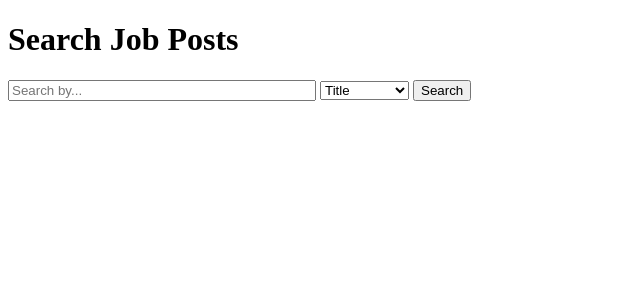
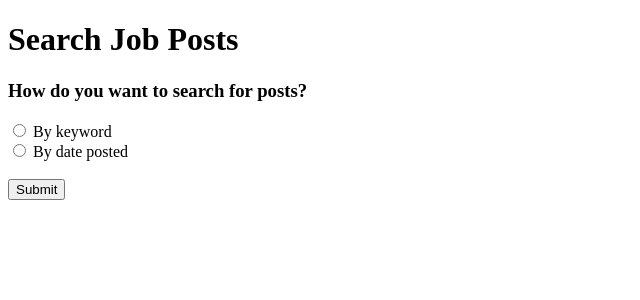
Before and after one commit to jthomas-25/cpsc-430-outreach, a Django app: page /posts/search/ in a window 1280 px wide. Shown: the part 68-368 px from the top of the page, without its empty margins (0-640 px from the left). Run offline with Django 3.2, Linux system fonts and the light colour scheme; the visitor is signed in with stand-in values (Sample User, id 1).

Commit message:
add date_posted field to post model and add ability to search for posts within a specific date range

```diff
--- a/outreach/outreach_project/posts/models.py
+++ b/outreach/outreach_project/posts/models.py
@@ -4,13 +4,17 @@ from django.db.models.deletion import CASCADE
 from django.db.models.fields.related import ForeignKey
 from django.urls import reverse
 from django.conf import settings
+from django.utils import timezone
+import datetime
 
 # Create your models here.
 class Post(models.Model):
     title = models.CharField(max_length=50)
     description = models.TextField()
     status = models.CharField(max_length=10, default="pending", editable=False)
-    user_id = models.ForeignKey(settings.AUTH_USER_MODEL,on_delete=CASCADE, related_name="posts",editable=False)
+    user_id = models.ForeignKey(settings.AUTH_USER_MODEL, null=True, on_delete=CASCADE, related_name="posts", editable=False)
+    #date_posted = models.DateTimeField(default=timezone.now)
+    date_posted = models.DateField(default=datetime.date.today, editable=False)
 
     def __str__(self):
         return self.title
--- a/outreach/outreach_project/posts/static/posts/search_posts.css
+++ b/outreach/outreach_project/posts/static/posts/search_posts.css
@@ -1,16 +1,3 @@
-#logo {
-    display: inline;
-    margin-right: 70%;
-}
-
-#home {
-    margin-right: 5%;
-}
-
 #search-bar {
     width: 300px;
 }
-
-#post-link {
-    text-decoration: none;
-}
--- a/outreach/outreach_project/posts/templates/posts/post_detail.html
+++ b/outreach/outreach_project/posts/templates/posts/post_detail.html
@@ -1,10 +1,9 @@
 {% include "header.html" %}
 <h1>{{request.session.email}}</h1>
-<h2><a href="/posts/">All Posts</a></h2>
 <h1>{{post_detail.title}}</h1>
 {{post_detail.description}}
 <br><br>
-{% if user.id == post_detail.user_id_id or user.is_admin%}
+{% if user.id == post_detail.user_id_id or user.is_admin %}
   <form method="post">
     <!--protect against cross-site request forgeries-->
     {% csrf_token %}
--- a/outreach/outreach_project/posts/templates/posts/search_posts.html
+++ b/outreach/outreach_project/posts/templates/posts/search_posts.html
@@ -6,12 +6,29 @@
   </head>
   <body>
 
+    {% include "header.html" %}
 
-{% include "header.html" %}
     <h1>Search Job Posts</h1>
+
+    <h3>How do you want to search for posts?</h3>
     <form method="post">
       <!--protect against cross-site request forgeries-->
       {% csrf_token %}
+      <input type="radio"
+             id="keyword"
+             name="search-type"
+             value="Keyword"
+             {% if searchType == "Keyword" %} checked {% endif %}>
+      <label for="keyword">By keyword</label><br>
+      <input type="radio"
+             id="date-posted"
+             name="search-type"
+             value="Date Posted"
+             {% if searchType == "Date Posted" %} checked {% endif %}>
+      <label for="date-posted">By date posted</label><br><br>
+      <input type="submit" name="Submit" value="Submit"><br><br>
+
+      {% if showSearchBar %}
         <div className="search-bar">
           <!--
           <input type="text" id="search-bar" placeholder="Search by title..." value="" onkeypress="handleUpdate()">
@@ -20,28 +37,64 @@
                  id="search-bar"
                  name="q"
                  placeholder="Search by..."
-               value="{% if searchButtonClicked %}{{ query }}{% endif %}">
+                 value="{% if searchButtonClicked %}{{query}}{% endif %}">
           <select name="filter" id="filter">
-          <option name="title" value="title" {% if selected == "title" %} selected {% endif %}>Title</option>
-          <option name="description" value="description" {% if selected == "description" %} selected {% endif %}>Description</option>
+            <option name="select-keyword"
+                    value="select-keyword"
+                    {% if selected == "select-keyword" %} selected {% endif %}
+            >
+            --Select Keyword--
+            </option>
+            <option name="title"
+                    value="title"
+                    {% if selected == "title" %} selected {% endif %}
+            >
+            Title
+            </option>
+            <option name="description"
+                    value="description"
+                    {% if selected == "description" %} selected {% endif %}
+            >
+            Description
+            </option>
           </select>
-        <input type="submit" name="Search" value="Search">
+          <input type="hidden" name="search-type" value={{searchType}}>
+          <input type="submit" name="Search" value="Search"><br><br>
         </div>
+      {% elif showDateRange %}
+        <div className="daterange">
+          <label for="datefrom">From:</label>
+          <input type="date"
+                 id="datefrom"
+                 name="datefrom"
+                 value="{{dateFrom}}"
+                 min="{{launchDate}}"
+                 max="{{currentDate}}"
+          >
+          <label for="dateto">To:</label>
+          <input type="date"
+                 id="dateto"
+                 name="dateto"
+                 value="{{dateTo}}"
+                 min="{{launchDate}}"
+                 max="{{currentDate}}"
+          >
+          <input type="submit" name="Search" value="Search"><br><br>
+        </div>
+      {% endif %}
     </form>
+    {% if searchButtonClicked %}
       <ul id="results">
-      {% if searchButtonClicked %}
         {% for post in posts %}
-          {% if post.status == "active" %}
-            <li id="post">
-              <a href="/posts/{{post.id}}/">{{ post.title }} -- Description: {{ post.description }}</a>
+            <li id="post" name="post">
+              <a href="/posts/{{post.id}}/">{{post.title}} -- Description: {{post.description}} -- Date posted: {{ post.date_posted}}</a>
             </li>
             <br>
-          {% endif %}
         {% empty %}
           <p>No matches found.</p>
         {% endfor %}
+      </ul>
     {% endif %}
-    </ul>
 
   </body>
 </html>
--- a/outreach/outreach_project/posts/views.py
+++ b/outreach/outreach_project/posts/views.py
@@ -1,12 +1,13 @@
 from django.contrib.auth import login
+from django.contrib.auth.decorators import login_required
+from django.contrib.auth.mixins import LoginRequiredMixin
+from django.http import HttpResponseRedirect
 from django.shortcuts import redirect, render
+from django.views.generic.edit import DeleteView, FormView, CreateView, UpdateView
+from .forms import PostEditForm, PostCreateForm
 from .models import Post
 from users.models import CustomUser
-from django.http import HttpResponseRedirect
-from django.views.generic.edit import DeleteView, FormView, CreateView, UpdateView
-from .forms import PostEditForm, PostCreateForm
-from django.contrib.auth.decorators import login_required
-from django.contrib.auth.mixins import LoginRequiredMixin
+import datetime
 
 # From home.templatetags import custom_tags # This line imports the templatetags file and allows use of tags
 # Type @custom_tags.student, @custom_tags.employer, @custom_tags.admin in front of function.  NOT TESTED YET
@@ -45,9 +46,9 @@ def post_detail(request,id):
             editPostButtonClicked = request.POST.get("Edit Post")
             deletePostButtonClicked = request.POST.get("Delete Post")
             if editPostButtonClicked:
-                return HttpResponseRedirect("/posts/edit/" + str(post.id))
+                return redirect("/posts/edit/" + str(post.id))
             elif deletePostButtonClicked:
-                return HttpResponseRedirect("/posts/delete/" + str(post.id))
+                return redirect("/posts/delete/" + str(post.id))
 
         # if admin reviewed post
         if user.is_admin:
@@ -60,7 +61,7 @@ def post_detail(request,id):
                 post.save()
             elif denyPostButtonClicked:
                 post.delete()
-                return HttpResponseRedirect("/")
+                return redirect("/")
             elif blockPostButtonClicked:
                 post.status = "blocked"
                 post.save()
@@ -88,7 +89,7 @@ class post_delete(DeleteView, LoginRequiredMixin):
         obj = Post.objects.get(id=self.kwargs['id'])
         return obj
     def handle_no_permission(self):
-        return HttpResponseRedirect("/users/login/")
+        return redirect("/users/login/")
 
 #Post Edit View
 #@custom_tags.admin
@@ -105,7 +106,7 @@ class post_edit(UpdateView, LoginRequiredMixin):
         obj = Post.objects.get(id=self.kwargs['id'])
         return obj
     def handle_no_permission(self):
-        return HttpResponseRedirect("/users/login/")
+        return redirect("/users/login/")
 
 
 @login_required
@@ -124,37 +125,74 @@ def post_create(request):
 #Search for posts
 @login_required
 def search_posts(request):
+    context = {}
+    searchType = ""
+    searchButtonClicked = ""
     posts = []
-    searchString = ""
-    searchButtonClicked = ""
-    currentFilter = ""
 
     if request.method == "POST":
-        searchString = request.POST.get("q", "")
-        searchButtonClicked = request.POST.get("Search", "")
-        currentFilter = request.POST.get("filter", "")
-        if searchString:
-            #request.session["search_filter"] = currentFilter
-            # search for posts WHERE title LIKE '%[searchString]%'
-            if currentFilter == "title":
-                posts = Post.objects.all().filter(title__contains=searchString)
-            # search for posts WHERE description LIKE '%[searchString]%'
-            elif currentFilter == "description":
-                posts = Post.objects.all().filter(description__contains=searchString)
-            for post in posts:
-                print("Title: " + post.title,
-                      "Description: " + post.description)
+        print("request.POST = {")
+        for key, value in request.POST.items():
+            print(" " * 4 + key + ": " + str(value))
+        print("}")
+        searchType = request.POST.get("search-type")
+        if searchType == "Keyword":
+            context['showSearchBar'] = True
+            context['showDateRange'] = False
+            searchButtonClicked = request.POST.get("Search")
+            if searchButtonClicked:
+                searchString = request.POST.get("q")
+                currentFilter = request.POST.get("filter")
+                context['query'] = searchString
+                context['selected'] = currentFilter
+                if searchString:
+                    # search for posts WHERE title LIKE '%[searchString]%'
+                    if currentFilter == "title":
+                        posts = Post.objects.all().filter(title__contains=searchString)
+                    # search for posts WHERE description LIKE '%[searchString]%'
+                    elif currentFilter == "description":
+                        posts = Post.objects.all().filter(description__contains=searchString)
 
-    context = {
-        'query' : searchString,
-        'selected' : currentFilter,
-        'searchButtonClicked' : searchButtonClicked,
-        'posts' : posts
-    }
-    """
-    context["query"] = searchString
-    context["selected"] = currentFilter
-    context["searchButtonClicked"] = searchButtonClicked
-    context["posts"] = posts
-    """
+        elif searchType == "Date Posted":
+            context['showDateRange'] = True
+            context['showSearchBar'] = False
+            currentDate = datetime.date.today()
+            launchDate = currentDate - datetime.timedelta(7)    # one week ago
+            context['currentDate'] = str(currentDate)   # "YYYY-MM-DD"
+            context['launchDate'] = str(launchDate)
+
+            searchButtonClicked = request.POST.get("Search")
+            if searchButtonClicked:
+                context['dateFrom'] = request.POST.get("datefrom")
+                context['dateTo'] = request.POST.get("dateto")
+                if request.POST.get("datefrom") and request.POST.get("dateto"):
+                    dateFrom = datetime.date.fromisoformat(request.POST.get("datefrom"))
+                    dateTo = datetime.date.fromisoformat(request.POST.get("dateto"))
+
+                    # get number of days
+                    #dateRange = datetime.timedelta(dateTo.day-dateFrom.day).days
+
+                    # get all posts in the specified range
+                    posts = Post.objects.all().filter(date_posted__range=(dateFrom, dateTo))
+                    for post in posts:
+                        post.date_posted = str(post.date_posted)
+
+        # print results for debugging
+        for post in posts:
+            print("Title: " + post.title,
+                  "Description: " + post.description,
+                  "Date Posted: " + str(post.date_posted))
+    else:
+        context['showSearchBar'] = False
+        context['showDateRange'] = False
+
+    context['searchType'] = searchType
+    context['searchButtonClicked'] = searchButtonClicked
+    context['posts'] = posts
+
+    print("context = {")
+    for key, value in context.items():
+        print(" " * 4 + key + ": " + str(value))
+    print("}")
+
     return render(request, "posts/search_posts.html", context)
--- a/outreach/outreach_project/users/forms.py
+++ b/outreach/outreach_project/users/forms.py
@@ -5,7 +5,7 @@ from django.utils.translation import ugettext_lazy as _
 from django.contrib.auth import get_user_model
 from .managers import CustomUserManager
 
-from .models import  CustomUser
+from .models import CustomUser
 
 
 class CustomUserCreationForm(UserCreationForm):
```
Also changed, not shown: outreach/outreach_project/outreach_project/settings.py (+13 -0 lines), outreach/outreach_project/posts/forms.py (+6 -3 lines), outreach/outreach_project/users/models.py (+0 -7 lines), outreach/outreach_project/users/templates/users/user_profile.html (+9 -9 lines), outreach/outreach_project/users/views.py (+26 -16 lines), outreach/outreach_project/posts/migrations/0002_auto_20211112_0336.py (added), outreach/outreach_project/users/migrations/0002_auto_20211112_0347.py (added). Lines whose indentation alone changed are shown as unchanged.
